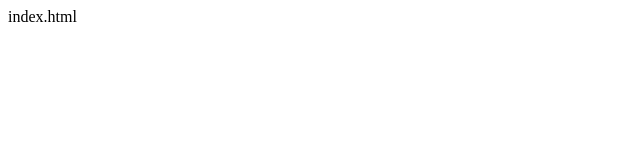
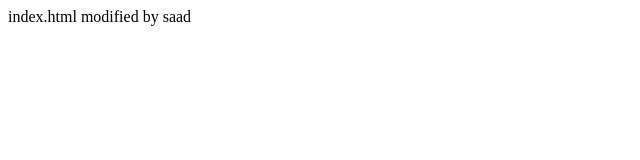
Before and after one commit to kjoundi/PF1, a plain HTML site: page index.html in a window 1280 px wide. Shown: the whole page, without its empty margins (0-640 px from the left). Drawn offline with Linux system fonts and the light colour scheme.

Commit message:
saad remotly

```diff
--- a/index.html
+++ b/index.html
@@ -1,5 +1,6 @@
 <html>
   <body>
     index.html
+    modified by saad
     <body>
 </html>
```
